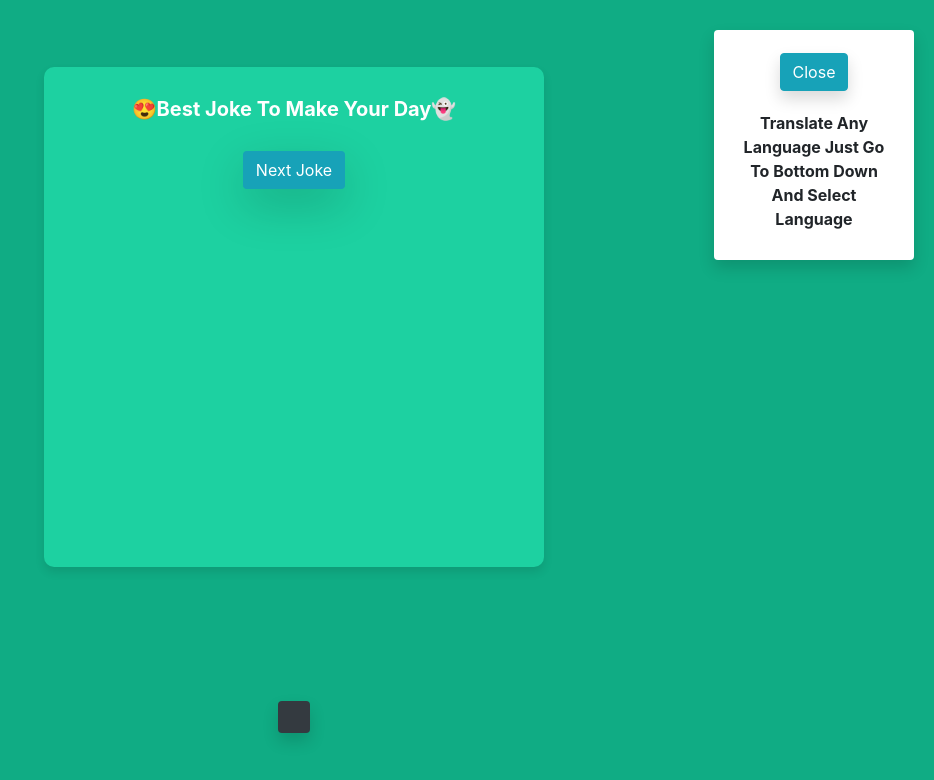
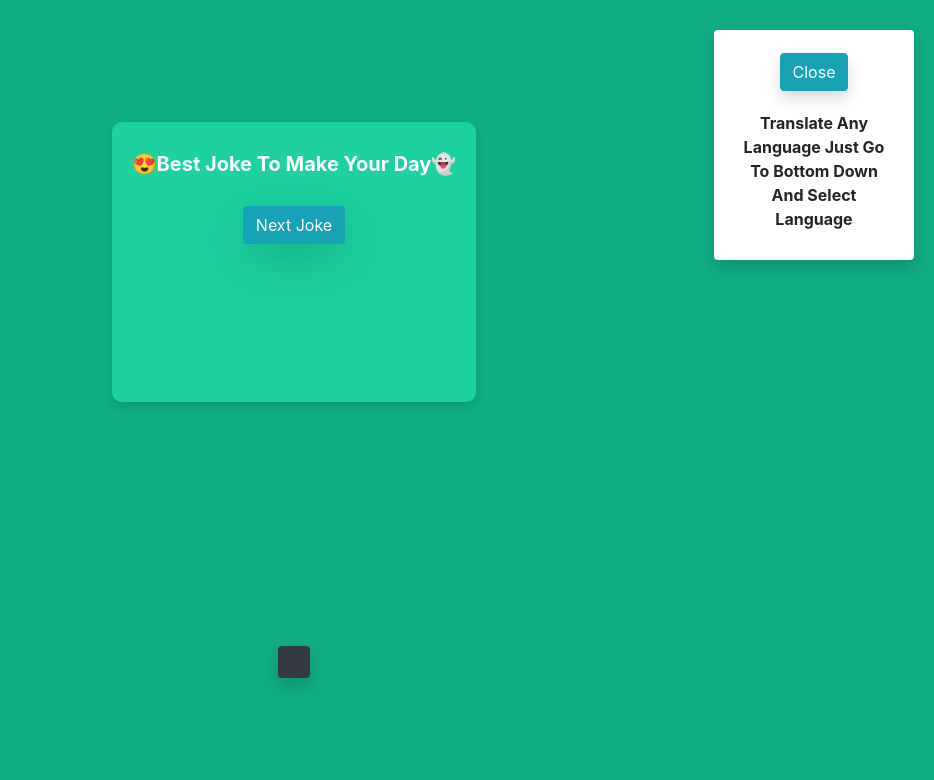
Before and after one commit to Ariyan550/joke, a plain HTML site: page index.html in a window 1280 px wide. Shown: the whole page, without its empty margins (346-1280 px from the left). Drawn offline with nearby package versions, Linux system fonts and the light colour scheme; no server answers.

Commit message:
Update style.css

```diff
--- a/style.css
+++ b/style.css
@@ -12,16 +12,10 @@ body{
     background-color:#1dd1a1;
     border-radius: 10px;
     text-align: center;
-    width: 500px;
-    height:500px;
+    margin: 0 15px;
+    height: 280px;
 }
 
-@media and all (max-width:568px){
-    .containers{
-        width:400px;
-    }
-
-}
 
 h2{
     font-size: 20px;
```
